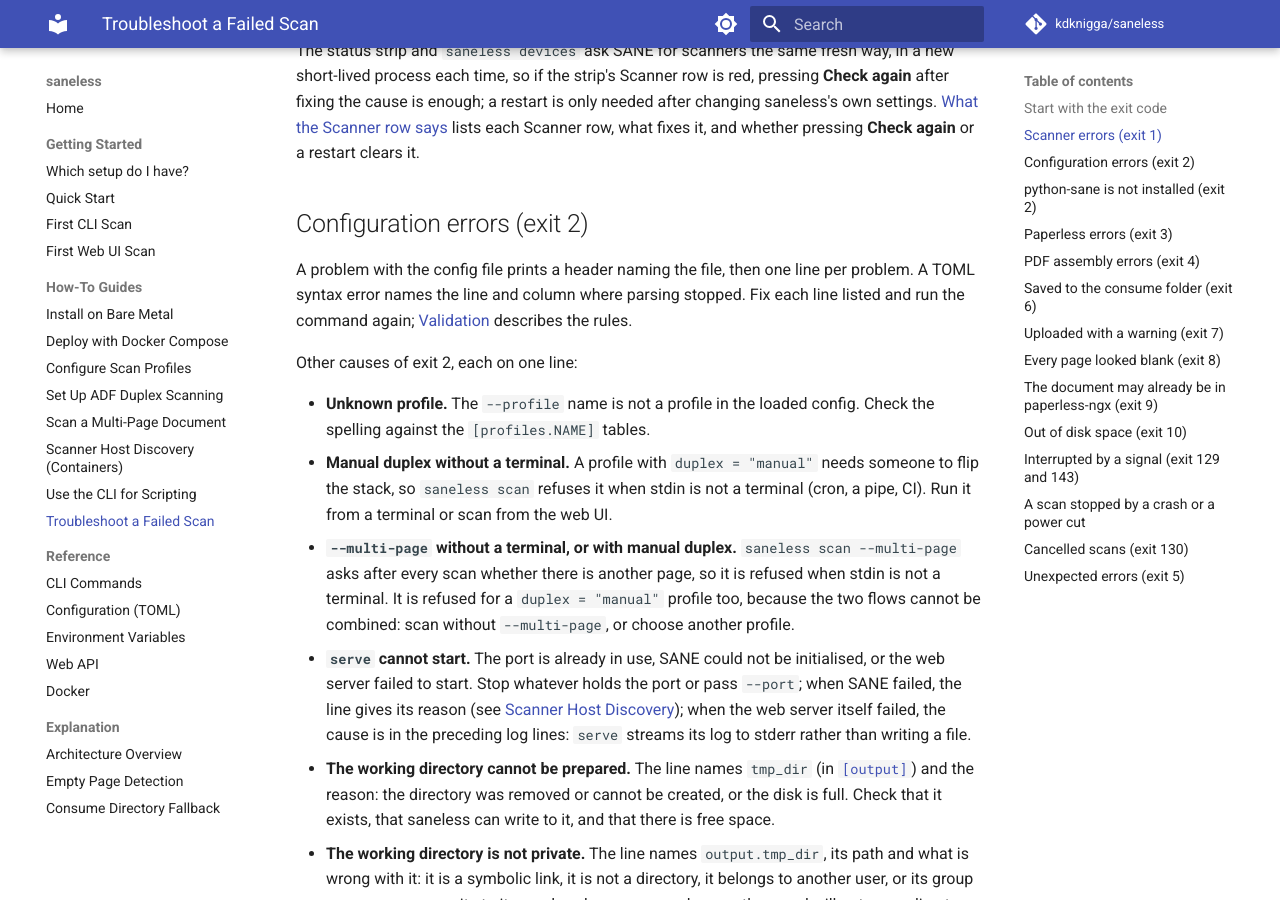
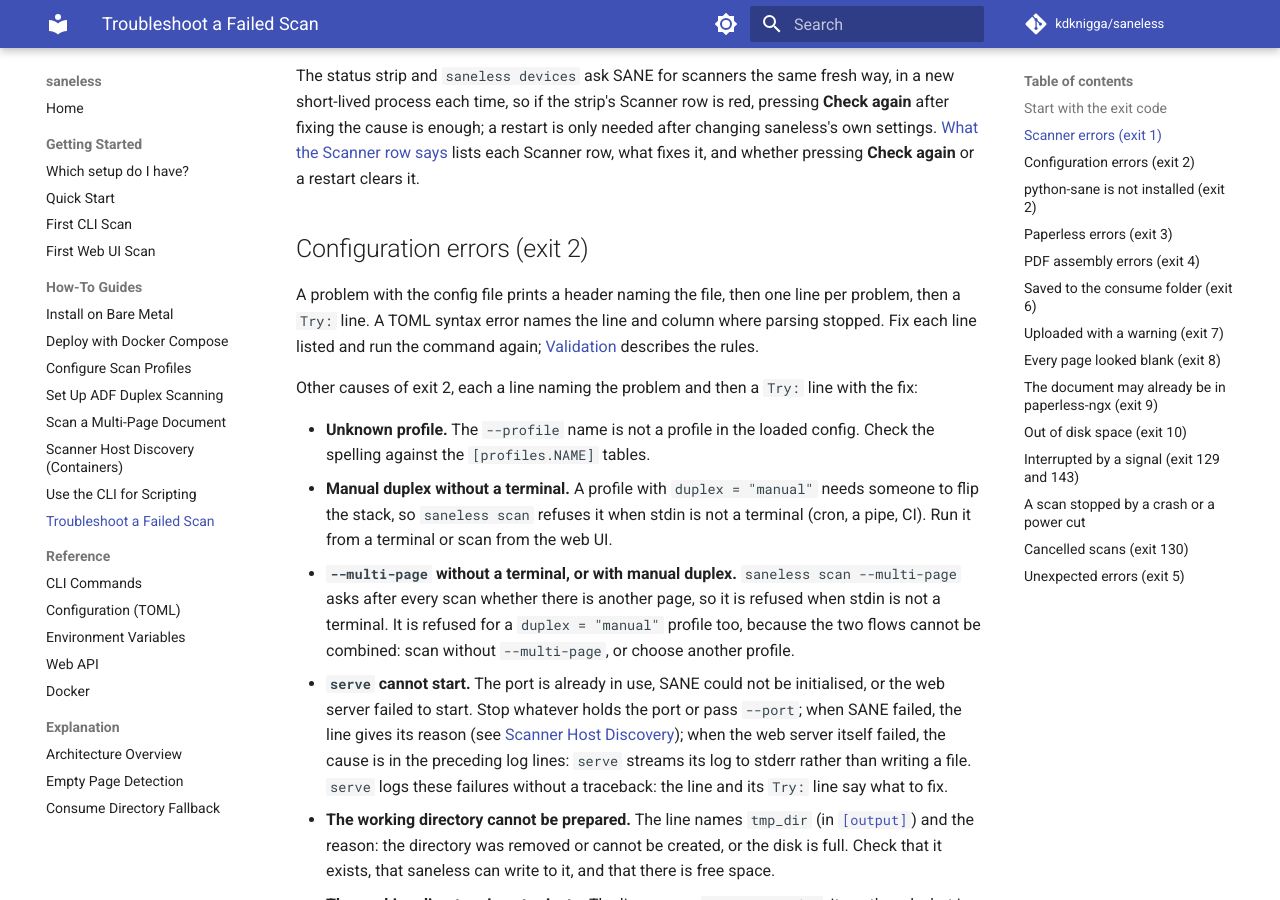
Before and after one commit to kdknigga/saneless, an MkDocs documentation site: the page built from docs/how-to/troubleshoot-a-failed-scan.md, in a window 1280 px wide and 900 px high, scrolled down 4098 px. Built offline with MkDocs 1.6.1 and Material for MkDocs 9.7.7, drawn with Linux system fonts in a browser that asks for light colours; comment, search, counter and statistics services are not loaded; some of the changed text lies outside the part shown.

Commit message:
docs(48-15): failures print a line and then a Try line
- cli-commands, cli-scripting, troubleshoot-a-failed-scan and
  install-bare-metal describe the failure line followed by a Try line, and
  which endings print one line and no Try line
- serve's expected failures are logged without a traceback
- the cli module and guard docstrings say the same
- a doc-truth test pins the phrase on all four pages

Co-Authored-By: Claude Opus 5.5 (1M context) <noreply@anthropic.com>
Claude-Session: https://claude.ai/code/session_013CxQxLcnRUSK9XY3SKundu

```diff
--- a/docs/how-to/troubleshoot-a-failed-scan.md
+++ b/docs/how-to/troubleshoot-a-failed-scan.md
@@ -2,9 +2,10 @@
 
 Find out why a saneless command failed, starting from its exit code, and what to check next.
 
-When a command fails it prints one line to stderr and exits with a non-zero code. The web UI shows
-the same failure on the job. The exact wording of the messages may change between releases, so
-this page describes what you see rather than quoting each message in full.
+When a command fails it prints a line to stderr saying what failed, then a `Try:` line with the
+next step to take, and exits with a non-zero code. The web UI shows the same failure on the job.
+The exact wording of the messages may change between releases, so this page describes what you
+see rather than quoting each message in full.
 
 ## Start with the exit code
 
@@ -160,11 +161,12 @@ row, what fixes it, and whether pressing **Check again** or a restart clears it.
 
 ## Configuration errors (exit 2)
 
-A problem with the config file prints a header naming the file, then one line per problem. A TOML
-syntax error names the line and column where parsing stopped. Fix each line listed and run the
-command again; [Validation](../reference/configuration.md#validation) describes the rules.
+A problem with the config file prints a header naming the file, then one line per problem, then a
+`Try:` line. A TOML syntax error names the line and column where parsing stopped. Fix each line
+listed and run the command again; [Validation](../reference/configuration.md#validation)
+describes the rules.
 
-Other causes of exit 2, each on one line:
+Other causes of exit 2, each a line naming the problem and then a `Try:` line with the fix:
 
 - **Unknown profile.** The `--profile` name is not a profile in the loaded config. Check the
   spelling against the `[profiles.NAME]` tables.
@@ -179,7 +181,8 @@ Other causes of exit 2, each on one line:
   server failed to start. Stop whatever holds the port or pass `--port`; when SANE failed, the line
   gives its reason (see [Scanner Host Discovery](scanner-host-discovery.md)); when the web server
   itself failed, the cause is in the preceding log lines: `serve` streams its log to stderr
-  rather than writing a file.
+  rather than writing a file. `serve` logs these failures without a traceback: the line and its
+  `Try:` line say what to fix.
 - **The working directory cannot be prepared.** The line names `tmp_dir` (in
   [`[output]`](../reference/configuration.md#output)) and the reason: the directory was removed or
   cannot be created, or the disk is full. Check that it exists, that saneless can write to it, and
```
Also changed, not shown: docs/how-to/cli-scripting.md (+7 -3 lines), docs/how-to/install-bare-metal.md (+1 -1 lines), docs/reference/cli-commands.md (+3 -3 lines), 2 other files.
